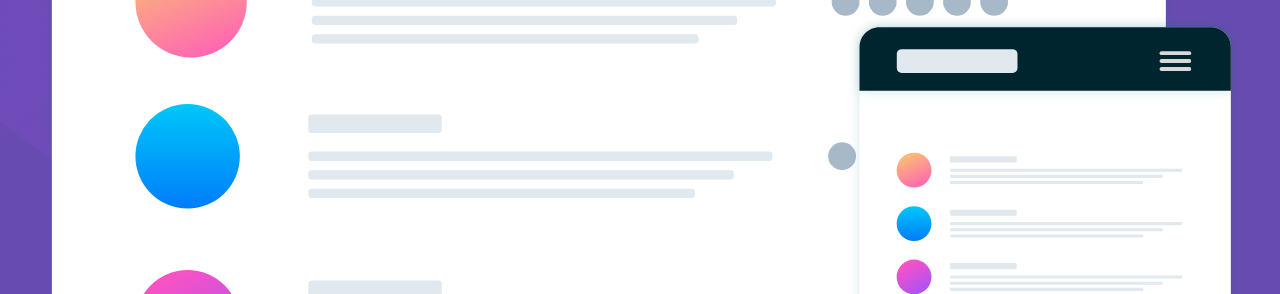
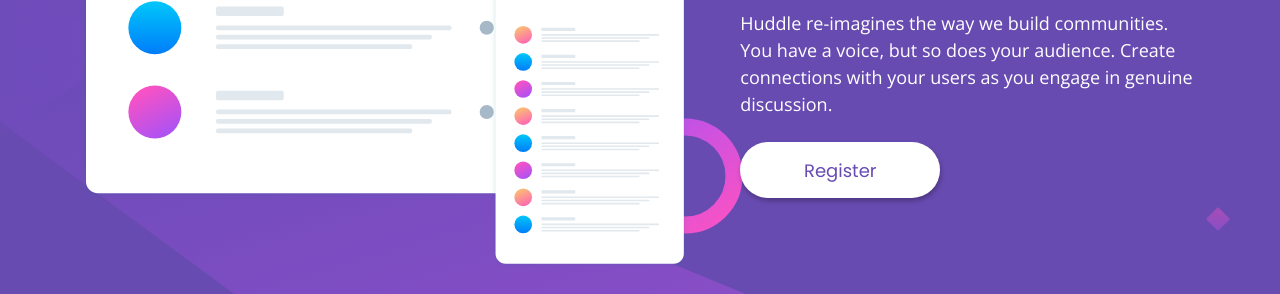
Before and after one commit to vanderms/huddle-hero-section, a website: page index.html in a window 1280 px wide. Shown: the part 387-681 px from the top of the page. Drawn offline with nearby package versions, Linux system fonts and the light colour scheme.

Commit message:
implement responsive design

```diff
--- a/index.scss
+++ b/index.scss
@@ -63,6 +63,10 @@
   .logo-container {
     margin: 38px 40px 0;
 
+    @include media(laptop) {
+      margin: 64px 80px 0;
+    }
+
     .logo {
       width: 120px;
       height: auto;
@@ -76,6 +80,18 @@
   .main-content {
     margin: 70px 39px 0 40px;
 
+    @include media(laptop) {
+      margin: 104px 85px 0 80px;
+      display: flex;
+      justify-content: space-between;
+    }
+
+    .hero-image-container {
+      @include media(laptop) {
+        width: math.percentage(math.div(696, 1275));
+      }
+    }
+
     .hero-image {
       width: 100%;
       height: auto;
@@ -88,6 +104,12 @@
     flex-direction: column;
     align-items: center;
 
+    @include media(laptop) {
+      width: math.percentage(math.div(520, 1275));
+      align-items: flex-start;
+      margin-top: 32px;
+    }
+
     .title {
       font-family: $poppins;
       font-weight: 600;
@@ -99,6 +121,10 @@
       @include media(tablet) {
         font-size: 40px;
         line-height: 60px;
+      }
+
+      @include media(laptop) {
+        text-align: left;
       }
     }
 
@@ -114,6 +140,11 @@
       @include media(tablet) {
         font-size: 18px;
         line-height: 27px;
+      }
+
+      @include media(laptop) {
+        text-align: left;
+        margin-top: 24px;
       }
     }
 
@@ -154,6 +185,12 @@
       gap: 16px;
     }
 
+    @include media(laptop) {
+      margin-top: 27px;
+      justify-content: flex-end;
+      margin-right: 80px;
+    }
+
     .social-link {
       height: 28px;
       width: 27.5px;
```
Also changed, not shown: index.css, 1 other file.
